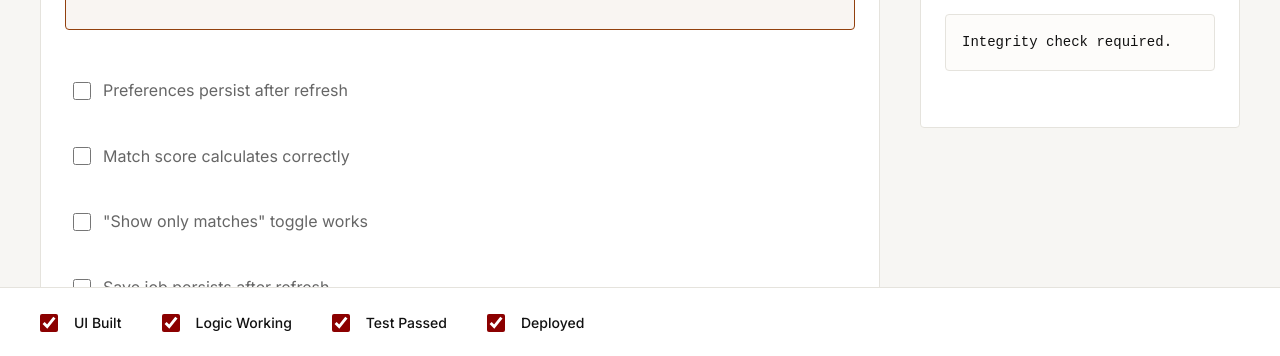
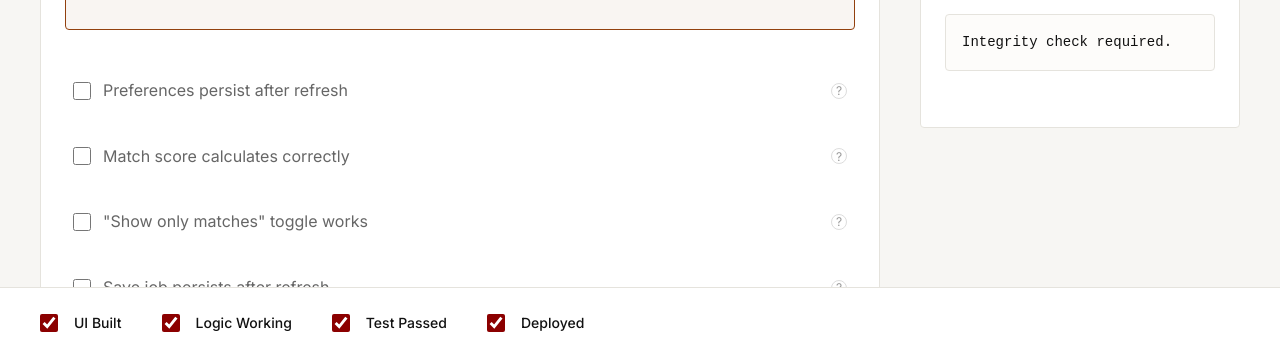
Before and after one commit to mittal-1234/app1s, a Next.js app: page /jt/07-test in a window 1280 px wide. Shown: the part 442-798 px from the top of the page. Built offline with nearby package versions, Linux system fonts and the light colour scheme.

Commit message:
Add tooltips to test checklist

```diff
--- a/app/jt/07-test/page.tsx
+++ b/app/jt/07-test/page.tsx
@@ -5,16 +5,16 @@ import ContextHeader from '../../components/ContextHeader';
 import SecondaryPanel from '../../components/SecondaryPanel';
 
 const TEST_ITEMS = [
-    { id: 'prefs_persist', label: 'Preferences persist after refresh' },
-    { id: 'match_score', label: 'Match score calculates correctly' },
-    { id: 'show_matches', label: '"Show only matches" toggle works' },
-    { id: 'save_persist', label: 'Save job persists after refresh' },
-    { id: 'apply_newdat', label: 'Apply opens in new tab' },
-    { id: 'status_persist', label: 'Status update persists after refresh' },
-    { id: 'status_filter', label: 'Status filter works correctly' },
-    { id: 'digest_top10', label: 'Digest generates top 10 by score' },
-    { id: 'digest_persist', label: 'Digest persists for the day' },
-    { id: 'no_console_errors', label: 'No console errors on main pages' }
+    { id: 'prefs_persist', label: 'Preferences persist after refresh', tooltip: 'Change filters, refresh page, check if values remain.' },
+    { id: 'match_score', label: 'Match score calculates correctly', tooltip: 'Verify points logic: Title(25), Desc(15), Loc(15), Mode(10), Exp(10), Skill(15), Recency(5), LinkedIn(5).' },
+    { id: 'show_matches', label: '"Show only matches" toggle works', tooltip: 'Toggle "Show only matches" and verify low-score jobs disappear.' },
+    { id: 'save_persist', label: 'Save job persists after refresh', tooltip: 'Save a job, refresh page, verify it is still saved.' },
+    { id: 'apply_newdat', label: 'Apply opens in new tab', tooltip: 'Click Apply, verify a new browser tab opens.' },
+    { id: 'status_persist', label: 'Status update persists after refresh', tooltip: 'Set status to Applied, refresh, verify status remains Applied.' },
+    { id: 'status_filter', label: 'Status filter works correctly', tooltip: 'Filter by Applied, ensure only Applied jobs are shown.' },
+    { id: 'digest_top10', label: 'Digest generates top 10 by score', tooltip: 'Generate digest, count items, verify they are high scoring.' },
+    { id: 'digest_persist', label: 'Digest persists for the day', tooltip: 'Refresh page, verify digest is not re-generated (same date/items).' },
+    { id: 'no_console_errors', label: 'No console errors on main pages', tooltip: 'Open DevTools (F12) -> Console. Check for red errors.' }
 ];
 
 export default function TestPage() {
@@ -80,6 +80,26 @@ export default function TestPage() {
                                     <span style={{ fontSize: '16px', color: checkedItems[item.id] ? 'var(--color-text)' : '#666' }}>
                                         {item.label}
                                     </span>
+                                    {item.tooltip && (
+                                        <span
+                                            title={item.tooltip}
+                                            style={{
+                                                fontSize: '12px',
+                                                color: '#999',
+                                                cursor: 'help',
+                                                border: '1px solid #ddd',
+                                                borderRadius: '50%',
+                                                width: '16px',
+                                                height: '16px',
+                                                display: 'flex',
+                                                alignItems: 'center',
+                                                justifyContent: 'center',
+                                                marginLeft: 'auto'
+                                            }}
+                                        >
+                                            ?
+                                        </span>
+                                    )}
                                 </label>
                             ))}
                         </div>
```
